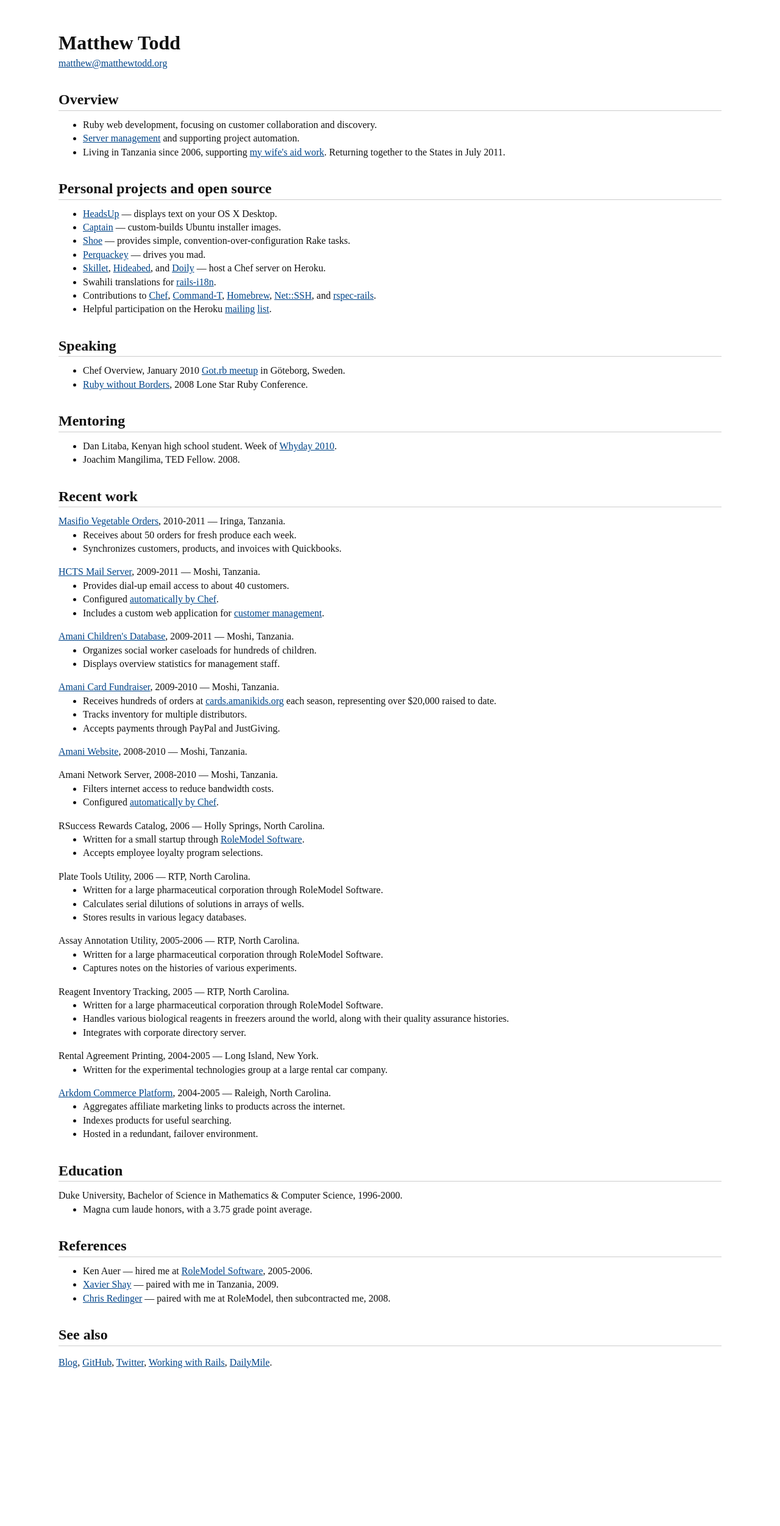
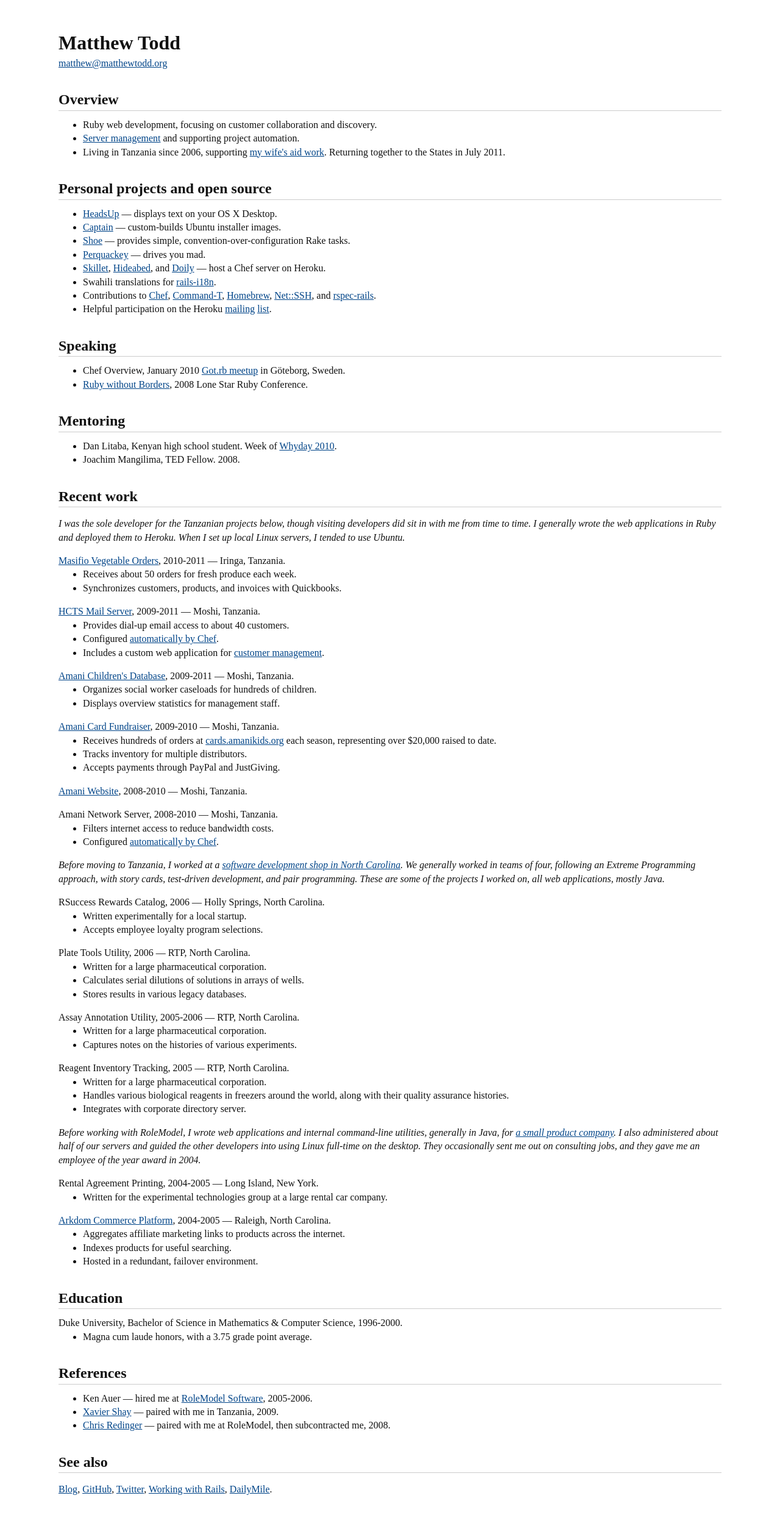
Before and after one commit to matthewtodd/matthewtodd.github.io, a Jekyll site: the page resume.html, which Jekyll copies as it is, in a window 1280 px wide. Shown: the whole page at 61% size. Built offline with Jekyll 4.4.1, drawn with Linux system fonts in a browser that asks for light colours; before the commit the page ends 2294 px from its top, so only the background shows below that.

Commit message:
Prose blurbs.

```diff
--- a/resume.html
+++ b/resume.html
@@ -51,6 +51,10 @@
         font-size: 1em;
         font-weight: normal;
         margin: 0;
+      }
+
+      section.explanation {
+        font-style: italic;
       }
 
       a {
@@ -169,6 +173,10 @@
     <section>
       <h1>Recent work</h1>
 
+      <section class="explanation">
+        <p>I was the sole developer for the Tanzanian projects below, though visiting developers did sit in with me from time to time. I generally wrote the web applications in Ruby and deployed them to Heroku. When I set up local Linux servers, I tended to use Ubuntu.</p>
+      </section>
+
       <section>
         <h1><a class="print" href="http://masifio.co.tz/">Masifio Vegetable Orders</a>, 2010-2011 &mdash; Iringa, Tanzania.</h1>
         <ul>
@@ -215,10 +223,14 @@
         </ul>
       </section>
 
+      <section class="explanation">
+        <p>Before moving to Tanzania, I worked at a <a class="print" href="http://rolemodelsoftware.com/">software development shop in North Carolina</a>. We generally worked in teams of four, following an Extreme Programming approach, with story cards, test-driven development, and pair programming. These are some of the projects I worked on, all web applications, mostly Java.</p>
+      </section>
+
       <section>
         <h1>RSuccess Rewards Catalog, 2006 &mdash; Holly Springs, North Carolina.</h1>
         <ul>
-          <li>Written for a small startup through <a href="http://rolemodelsoftware.com/">RoleModel Software</a>.</li>
+          <li>Written experimentally for a local startup.</li>
           <li>Accepts employee loyalty program selections.</li>
         </ul>
       </section>
@@ -226,7 +238,7 @@
       <section>
         <h1>Plate Tools Utility, 2006 &mdash; RTP, North Carolina.</h1>
         <ul>
-          <li>Written for a large pharmaceutical corporation through RoleModel Software.</li>
+          <li>Written for a large pharmaceutical corporation.</li>
           <li>Calculates serial dilutions of solutions in arrays of wells.</li>
           <li>Stores results in various legacy databases.</li>
         </ul>
@@ -235,7 +247,7 @@
       <section>
         <h1>Assay Annotation Utility, 2005-2006 &mdash; RTP, North Carolina.</h1>
         <ul>
-          <li>Written for a large pharmaceutical corporation through RoleModel Software.</li>
+          <li>Written for a large pharmaceutical corporation.</li>
           <li>Captures notes on the histories of various experiments.</li>
         </ul>
       </section>
@@ -243,10 +255,14 @@
       <section>
         <h1>Reagent Inventory Tracking, 2005 &mdash; RTP, North Carolina.</h1>
         <ul>
-          <li>Written for a large pharmaceutical corporation through RoleModel Software.</li>
+          <li>Written for a large pharmaceutical corporation.</li>
           <li>Handles various biological reagents in freezers around the world, along with their quality assurance histories.</li>
           <li>Integrates with corporate directory server.</li>
         </ul>
+      </section>
+
+      <section class="explanation">
+        <p>Before working with RoleModel, I wrote web applications and internal command-line utilities, generally in Java, for <a class="print" href="http://www.wc-group.com/"> a small product company</a>. I also administered about half of our servers and guided the other developers into using Linux full-time on the desktop. They occasionally sent me out on consulting jobs, and they gave me an employee of the year award in 2004.</p>
       </section>
 
       <section>
```
